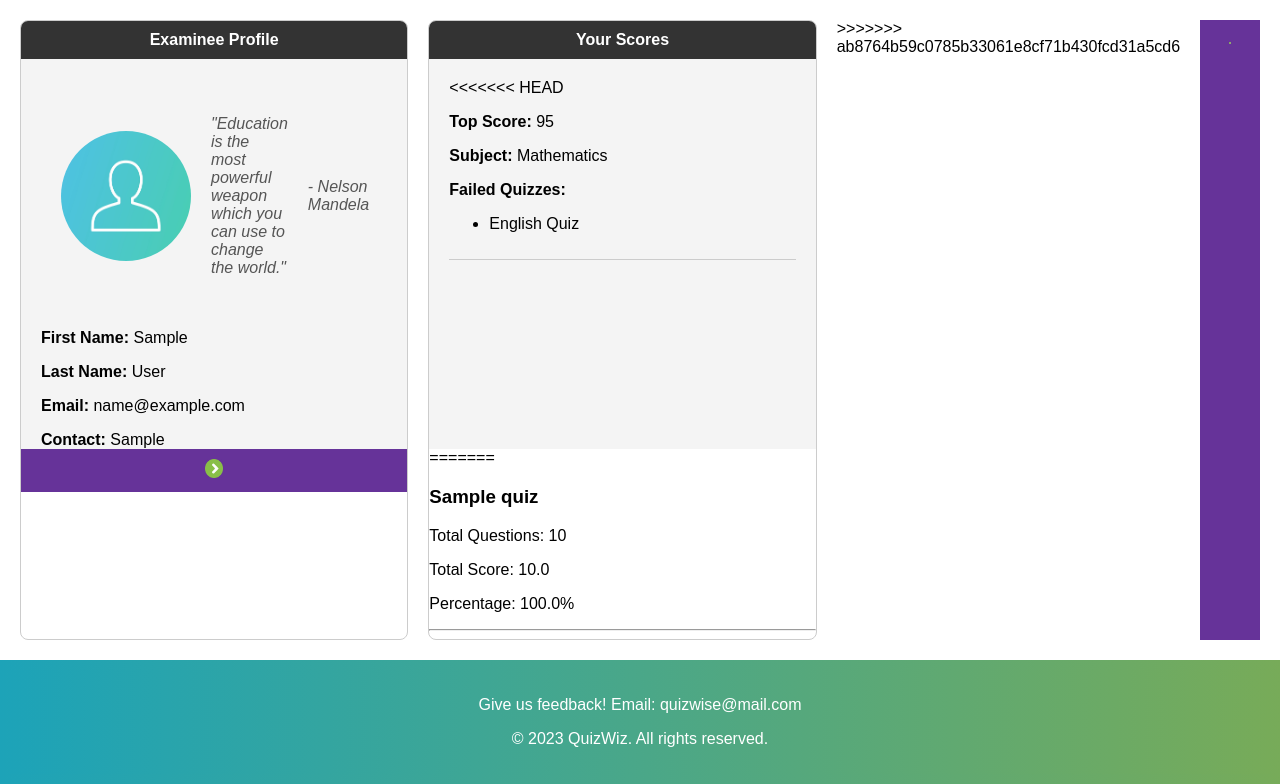
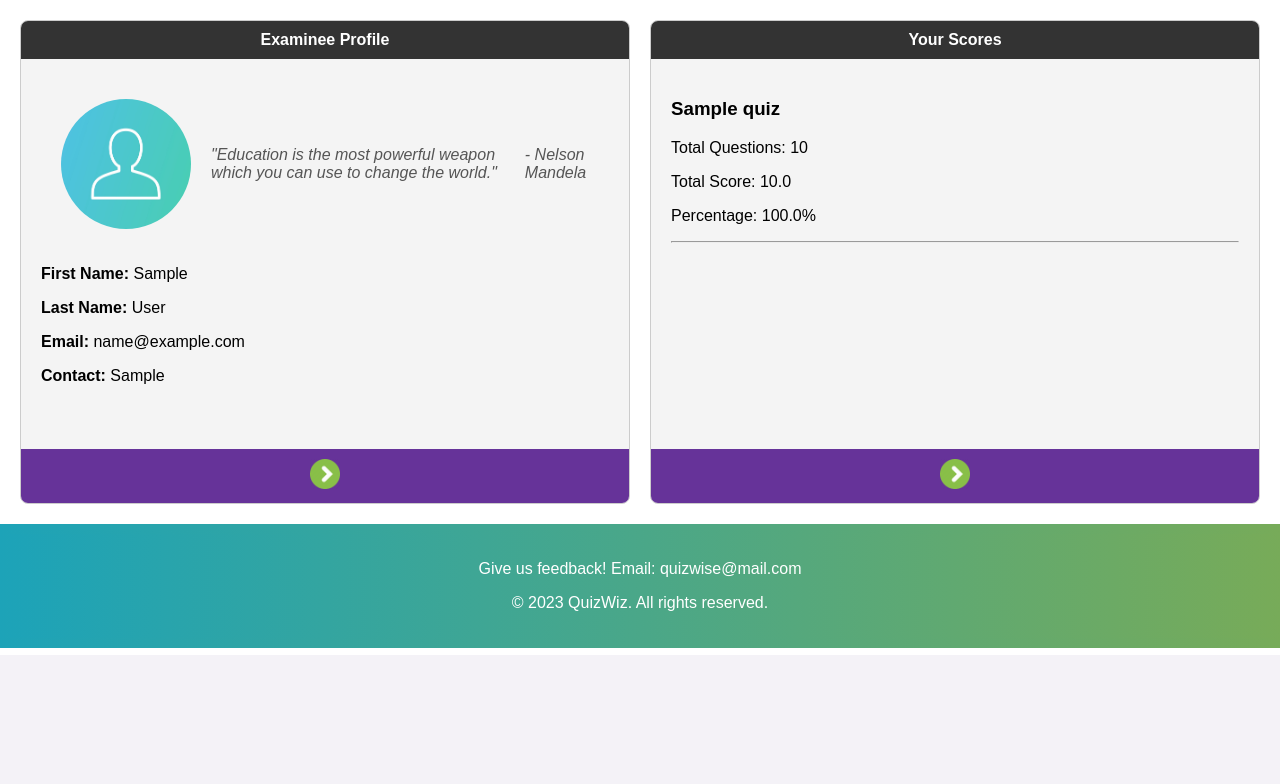
Before and after one commit to sanket-dalvi/QuizWise, a Django app: page /examinee/home in a window 1280 px wide. Shown: the part 145-929 px from the top of the page. After the commit the page ends 800 px from the top, so only its background shows below. Run offline with Django 5.2, Linux system fonts and the light colour scheme; a user stored in the database is signed in; tables that the repository leaves empty hold one stand-in row (values such as "Sample post").

Commit message:
home merged

```diff
--- a/QuizParticipant/templates/QuizParticipant/home.html
+++ b/QuizParticipant/templates/QuizParticipant/home.html
@@ -138,18 +138,6 @@
         <div class="card" style="width: 200%;">
           <div class="card-header">Your Scores</div>
           <div class="card-content">
-<<<<<<< HEAD
-            <p><strong>Top Score:</strong> 95</p>
-            <p><strong>Subject:</strong> Mathematics</p>
-
-            <div class="quiz-details">
-            <p><strong>Failed Quizzes:</strong></p>
-            <ul>
-                <li>English Quiz</li>
-            </ul>
-            </div>
-          </div>
-=======
             {% for quiz_data in quiz_scores %}
                 <div class="quiz-score">
                     <h3>{{ quiz_data.quiz_name }}</h3>
@@ -160,7 +148,6 @@
                 <hr>
             {% endfor %}
         </div>
->>>>>>> ab8764b59c0785b33061e8cf71b430fcd31a5cd6
           <div class="card-footer">
             <a href="{% url 'scores' %}">
             <img src="{% static 'redirect.png' %}" alt="Your Image" style="width: 5%;"></a>
```
